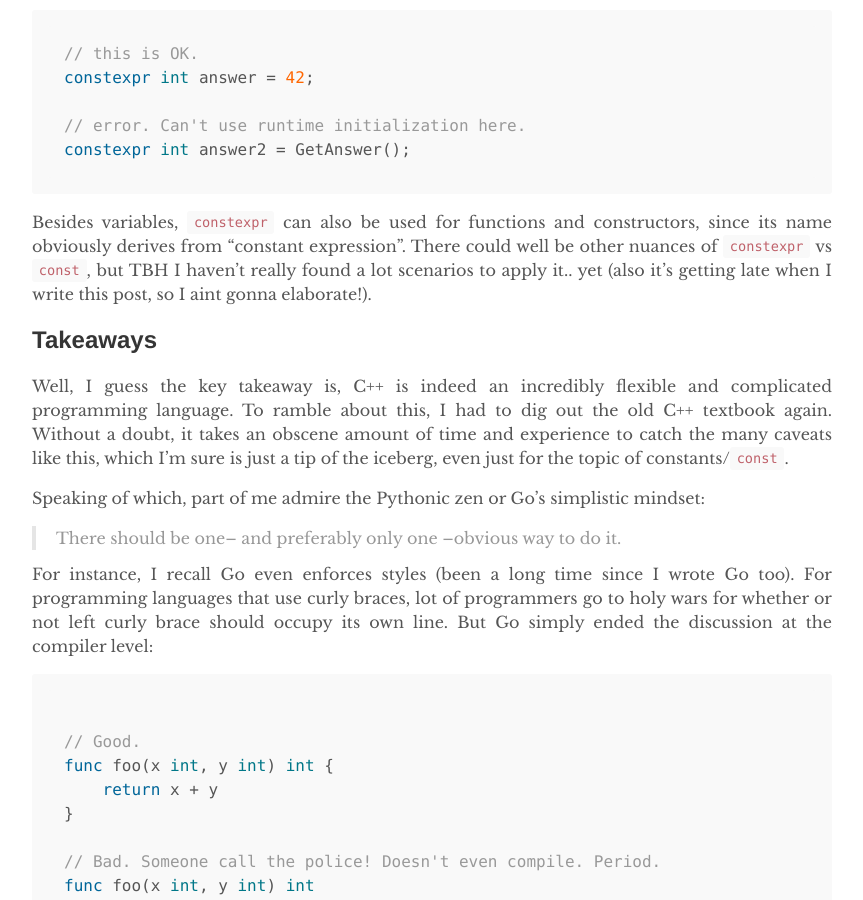
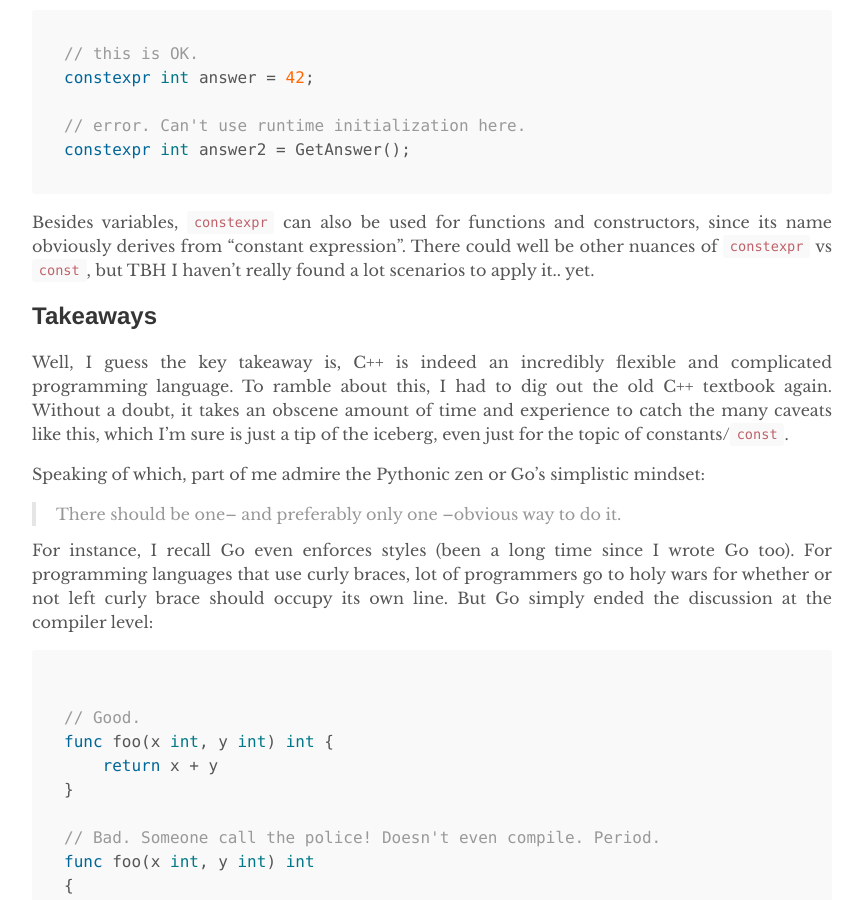
Before and after one commit to yuexiaofeng/yuexiaofeng.github.io, a Jekyll site: the page built from _posts/2021-11-03-const.md, in a window 1280 px wide and 900 px high, scrolled down 3841 px. Shown: the whole window, without its empty margins (208-1071 px from the left). Built offline with Jekyll 4.4.1, drawn with Linux system fonts in a browser that asks for light colours.

Commit message:
deleted some text in const post

````diff
--- a/_posts/2021-11-03-const.md
+++ b/_posts/2021-11-03-const.md
@@ -138,7 +138,7 @@ constexpr int answer = 42;
 constexpr int answer2 = GetAnswer();
 ```
 
-Besides variables, `constexpr` can also be used for functions and constructors, since its name obviously derives from "constant expression". There could well be other nuances of `constexpr` vs `const`, but TBH I haven't really found a lot scenarios to apply it.. yet (also it's getting late when I write this post, so I aint gonna elaborate!).
+Besides variables, `constexpr` can also be used for functions and constructors, since its name obviously derives from "constant expression". There could well be other nuances of `constexpr` vs `const`, but TBH I haven't really found a lot scenarios to apply it.. yet.
 
 ## Takeaways
 
````
